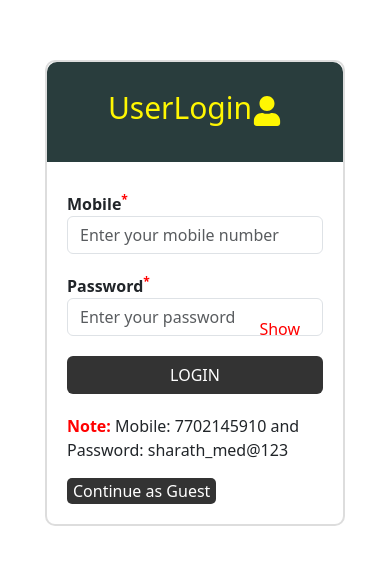
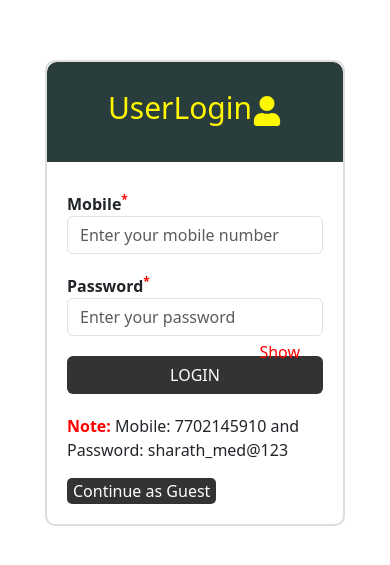
Before and after one commit to manoharbondalapati/avikaProject, a React (Create React App) app: page /userlogin in a window 390 px wide. Shown: the part 129-694 px from the top of the page. Built offline with nearby package versions, Linux system fonts and the light colour scheme.

Commit message:
updated files

```diff
--- a/src/components/admin/AdminLogin.css
+++ b/src/components/admin/AdminLogin.css
@@ -75,7 +75,7 @@ label {
   .shows-password {
     position: absolute;
     right: 90px;
-    top: 53.5%;
+    top: 57%;
     transform: translateY(-50%);
     cursor: pointer;
     background-color: transparent;
--- a/src/components/user/UserLogin.css
+++ b/src/components/user/UserLogin.css
@@ -76,7 +76,7 @@ label {
   #show-password {
     position: absolute;
     right: 90px;
-    top: 54.3%;
+    top: 57%;
     transform: translateY(-50%);
     cursor: pointer;
     background-color: transparent;
```
